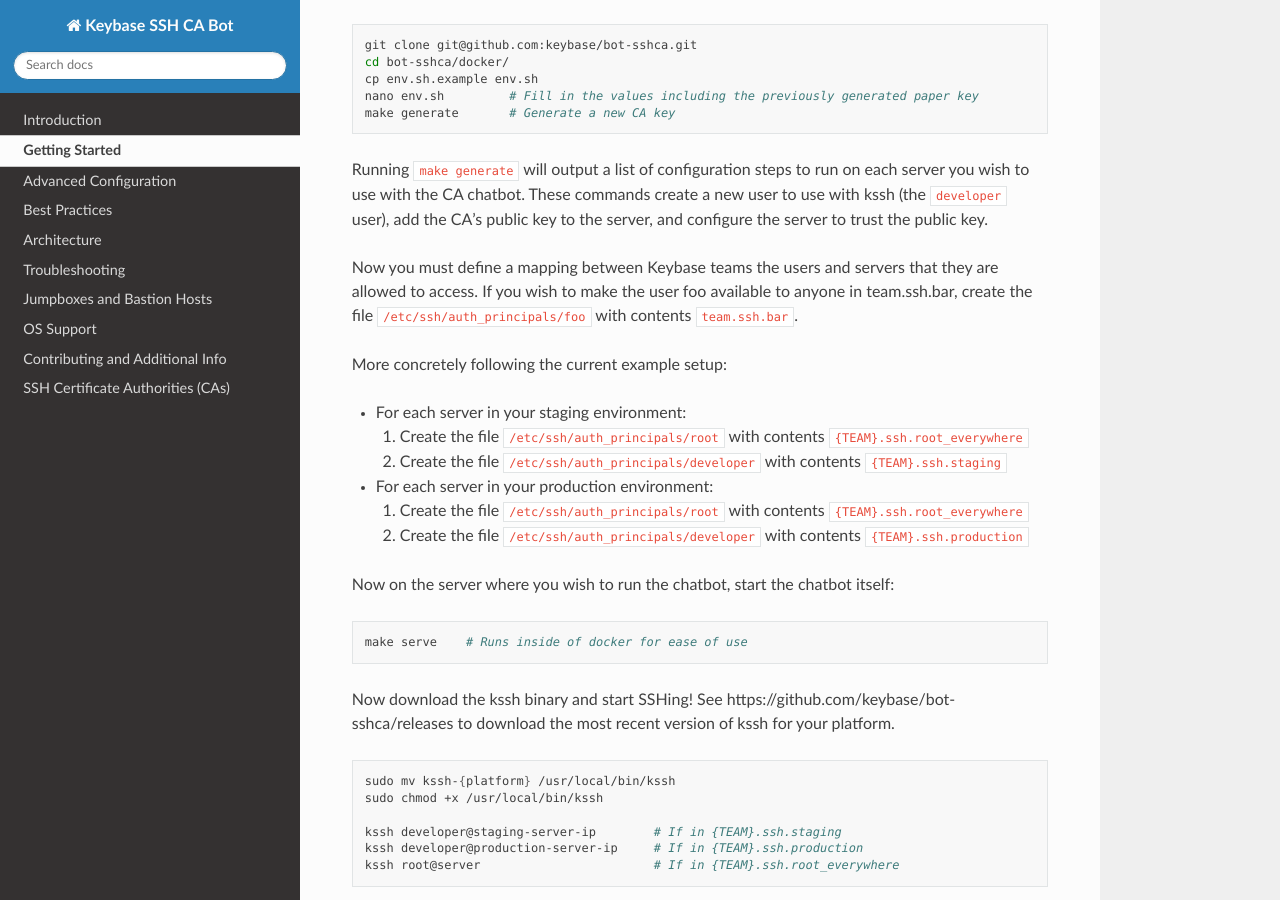
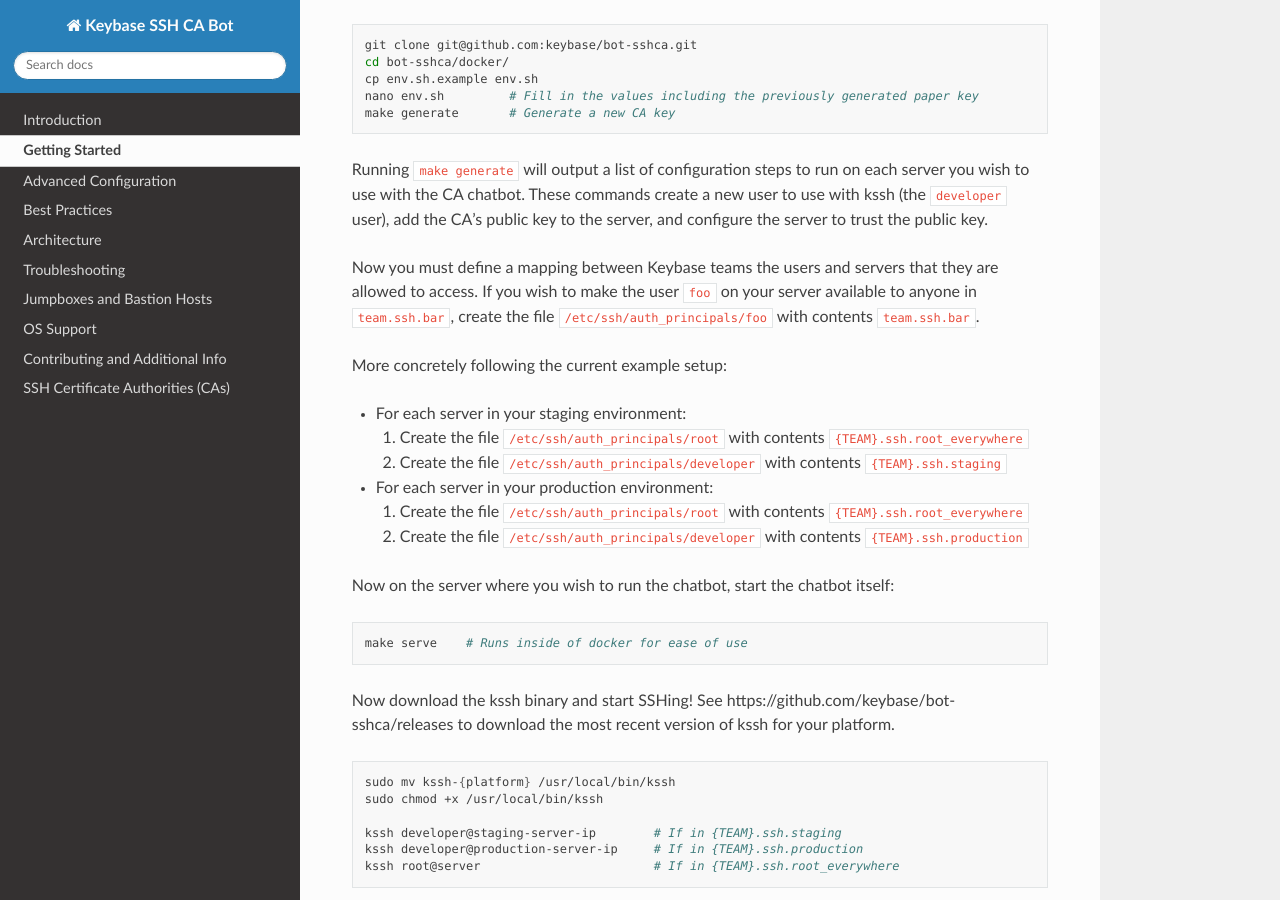
Before and after one commit to keybase/bot-sshca, a Sphinx documentation site: the page built from docs/getting_started.md, in a window 1280 px wide and 900 px high, scrolled down 604 px. Built offline with Sphinx 7.4.7 and the Read the Docs theme 2.0.0, drawn with Linux system fonts in a browser that asks for light colours.

Commit message:
Update docs/getting_started.md
Co-Authored-By: Alex Gessner <alex.gessner@gmail.com>

```diff
--- a/docs/getting_started.md
+++ b/docs/getting_started.md
@@ -34,7 +34,7 @@
 configure the server to trust the public key.
 
 Now you must define a mapping between Keybase teams the users and servers that they are
-allowed to access. If you wish to make the user foo available to anyone in team.ssh.bar,
+allowed to access. If you wish to make the user `foo` on your server available to anyone in `team.ssh.bar`,
 create the file `/etc/ssh/auth_principals/foo` with contents `team.ssh.bar`.
 
 More concretely following the current example setup:
```
